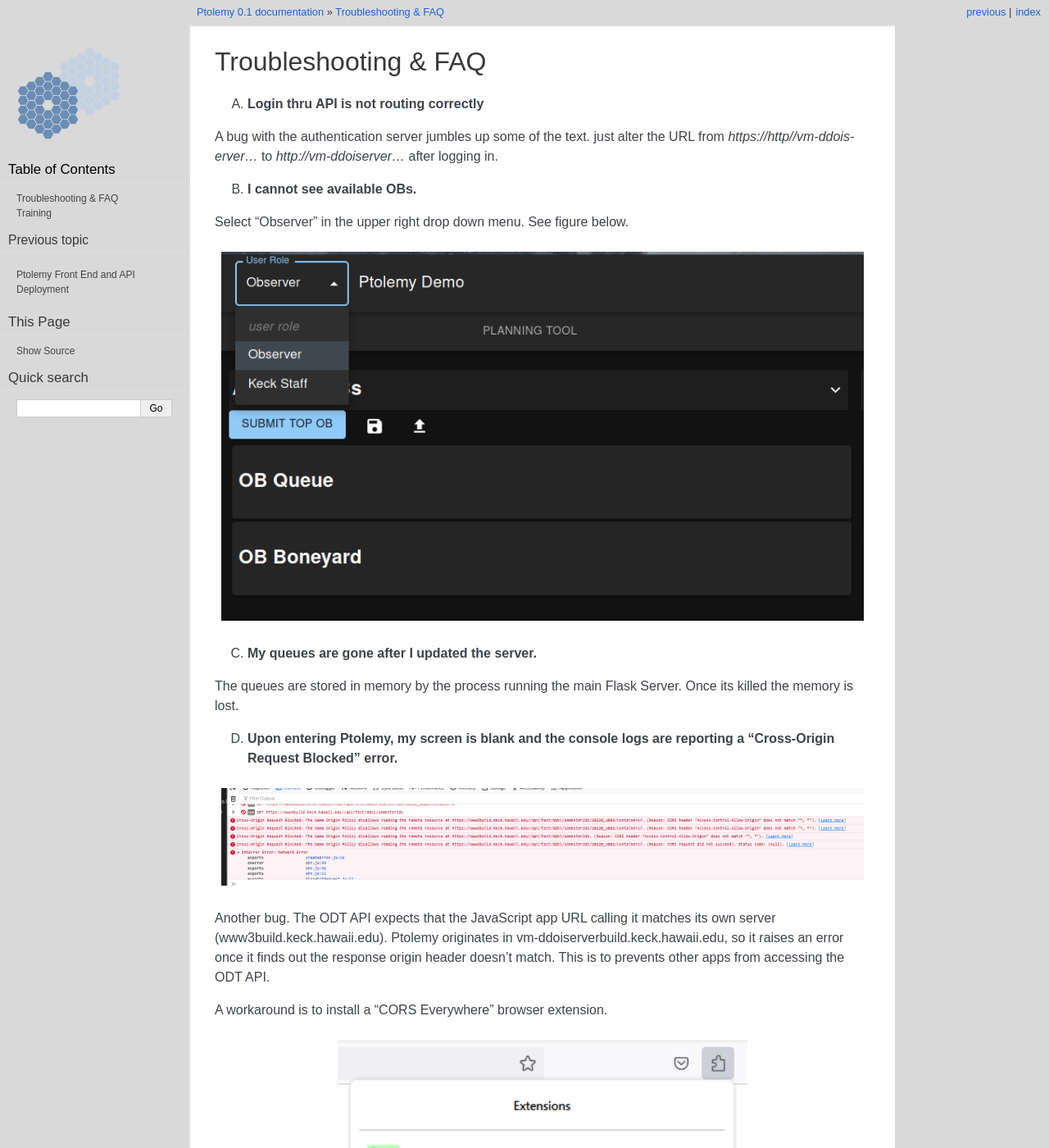
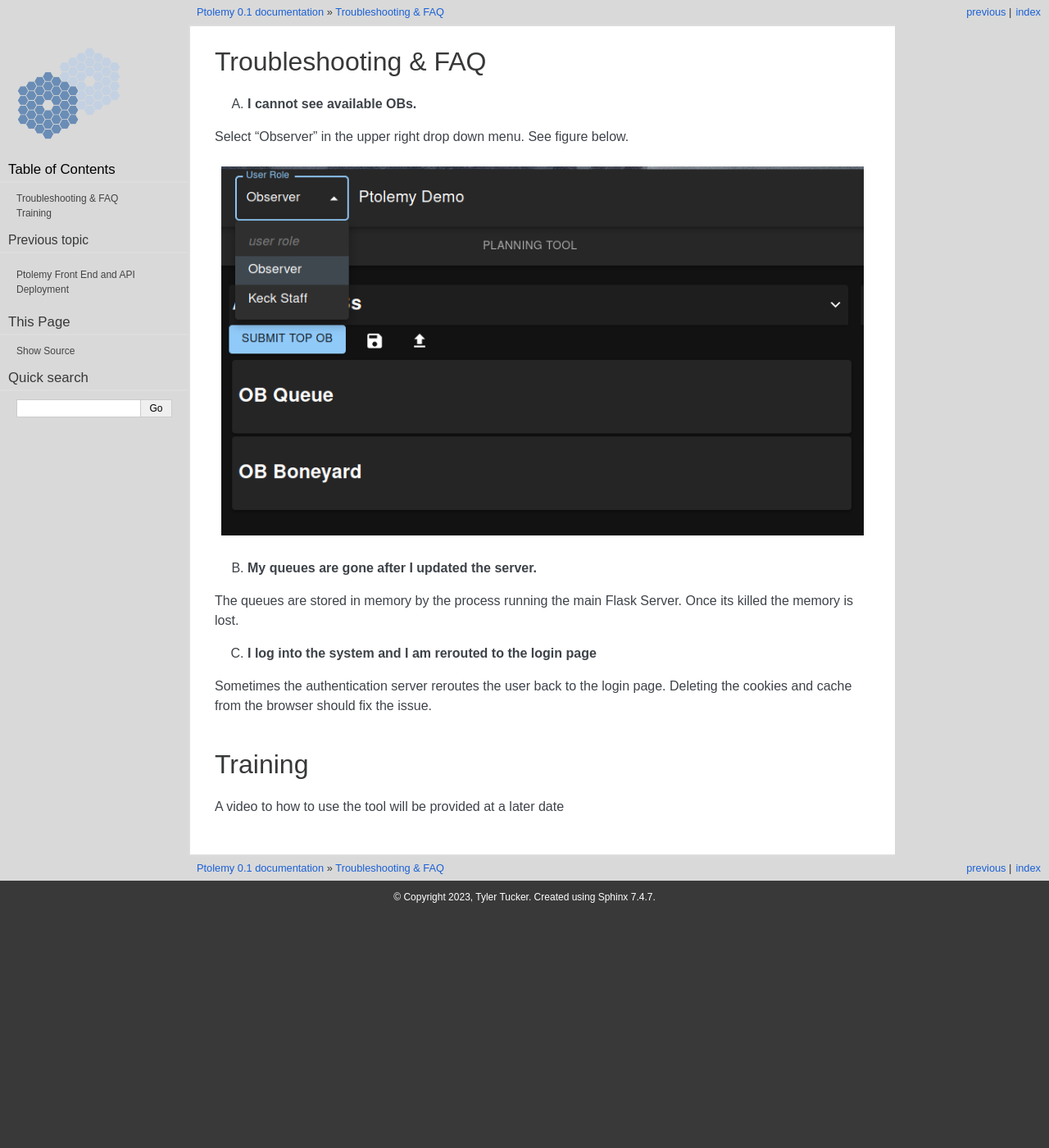
Before and after one commit to KeckObservatory/ptolemy, a Sphinx documentation site: the page built from docs/troubleshooting.rst, in a window 1280 px wide and 1400 px high. Shown: the whole window at 82% size. Built offline with Sphinx 7.4.7, drawn with Linux system fonts in a browser that asks for light colours.

Commit message:
documenttaion update

```diff
--- a/docs/troubleshooting.rst
+++ b/docs/troubleshooting.rst
@@ -1,34 +1,21 @@
 Troubleshooting & FAQ
 =====================
 
-A. **Login thru API is not routing correctly**
-
-A bug with the authentication server jumbles up some of the text. just alter the URL from `https://http//vm-ddoiserver...` to `http://vm-ddoiserver...` after logging in.
-
-B. **I cannot see available OBs.**
+A. **I cannot see available OBs.**
 
 Select "Observer" in the upper right drop down menu. See figure below.
 
 .. figure:: _static/role-change.png
    :width: 800
 
-C. **My queues are gone after I updated the server.**
+B. **My queues are gone after I updated the server.**
 
 The queues are stored in memory by the process running the main Flask Server. Once its killed the memory is lost.
 
-D. **Upon entering Ptolemy, my screen is blank and the console logs are reporting a "Cross-Origin Request Blocked" error.**
+C. **I log into the system and I am rerouted to the login page**
 
-.. figure:: _static/cors.png
-   :width: 800
-
-Another bug. The ODT API expects that the JavaScript app URL calling it matches its own server (www3build.keck.hawaii.edu).
-Ptolemy originates in vm-ddoiserverbuild.keck.hawaii.edu, so it raises an error once it finds out the response origin header doesn't match.
-This is to prevents other apps from accessing the ODT API.
-
-A workaround is to install a "CORS Everywhere" browser extension.
-
-.. figure:: _static/cors-everywhere.png
-   :width: 500
+Sometimes the authentication server reroutes the user back to the login page.
+Deleting the cookies and cache from the browser should fix the issue.
 
 Training
 ========
```
Also changed, not shown: docs/build.rst (+41 -6 lines), docs/index.rst (+25 -13 lines).
